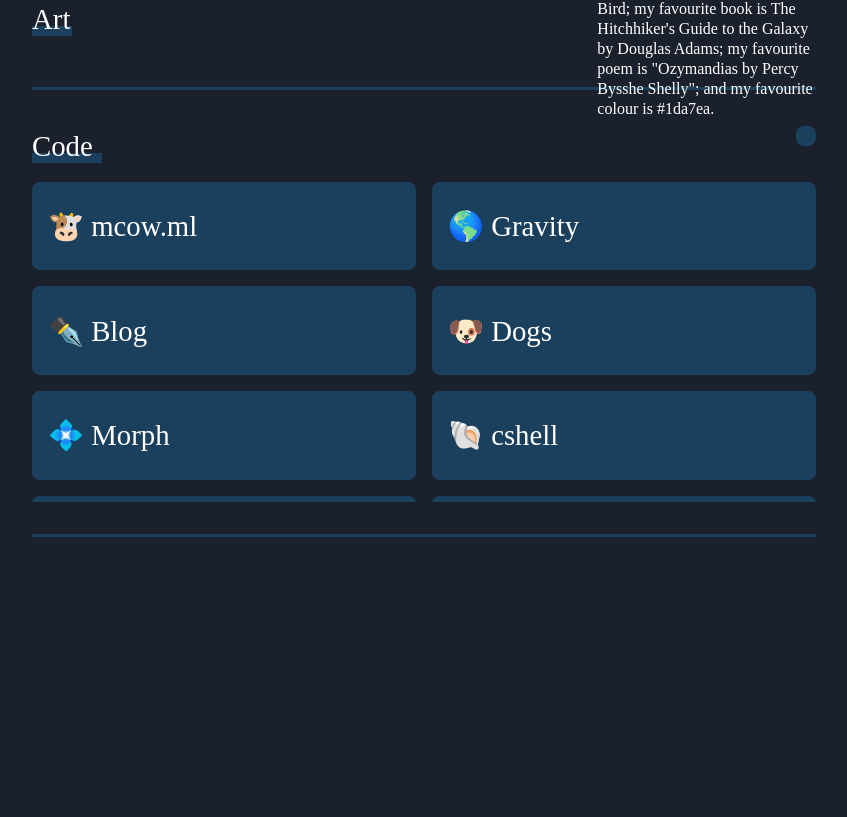
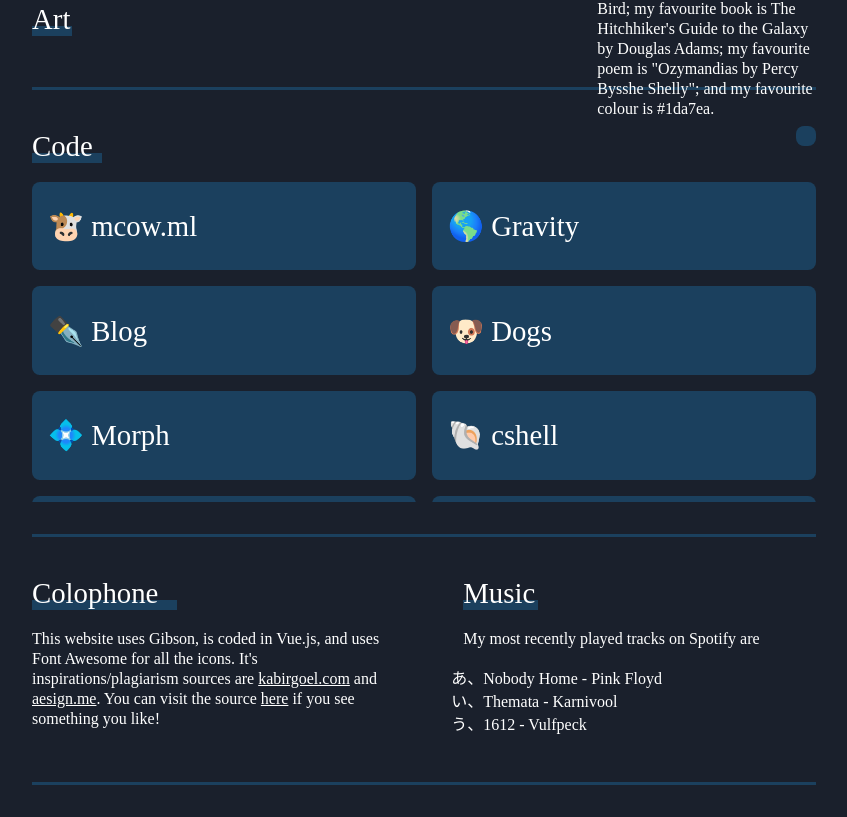
Before and after one commit to vanajmoorthy/vanaj.io, a Vue app: page / in a window 1280 px wide. Shown: the part 572-1389 px from the top of the page, without its empty margins (216-1063 px from the left). Before the commit the page ends 1141 px from the top, so only its background shows below. Built offline with nearby package versions, Linux system fonts and the light colour scheme; the HTML template or start-up script is replaced by a standard one; a web font is replaced by a local one.

Commit message:
ColophonMusic

```diff
--- a/src/App.vue
+++ b/src/App.vue
@@ -14,6 +14,8 @@
 			<HorizontalDivider></HorizontalDivider>
 			<Code></Code>
 			<HorizontalDivider></HorizontalDivider>
+			<ColophonMusic></ColophonMusic>
+			<HorizontalDivider></HorizontalDivider>
 		</div>
 	</div>
 </template>
@@ -24,6 +26,7 @@
 import Hero from "./components/Hero.vue";
 import Art from "./components/Art.vue";
 import Code from "./components/Code.vue";
+import ColophonMusic from "./components/ColophonMusic.vue";
 
 export default {
 	name: "App",
@@ -33,6 +36,7 @@
 		Hero,
 		Art,
 		Code,
+		ColophonMusic,
 	},
 	data() {
 		return {
--- a/src/components/Card.vue
+++ b/src/components/Card.vue
@@ -35,8 +35,12 @@
 	cursor: pointer;
 }
 
-.card:hover + .fas {
-	transform: translateY(-10px);
+.card:hover svg {
+	transform: translateY(-5px);
+}
+
+svg {
+	transition: all ease 0.3s;
 }
 
 .col {
--- a/src/components/Code.vue
+++ b/src/components/Code.vue
@@ -177,6 +177,14 @@
 	}
 }
 
+.rotate {
+	transform: rotate(180deg);
+}
+
+.no-rotate {
+	transform: rotate(0deg);
+}
+
 h1 {
 	font-size: 1.8rem;
 	font-weight: 500;
@@ -207,4 +215,8 @@
 	transition: background-color ease 0.2s;
 	cursor: pointer;
 }
+
+.row button:focus {
+	outline: none;
+}
 </style>
--- /dev/null
+++ b/src/components/Colophon.vue
@@ -0,0 +1,43 @@
+<template>
+	<div>
+		<h1>Colophone</h1>
+		<p>
+			This website uses Gibson, is coded in Vue.js, and uses Font Awesome
+			for all the icons. It's inspirations/plagiarism sources are
+			<a href="https://kabirgoel.com">kabirgoel.com</a> and
+			<a href="https://aesign.me">aesign.me</a>. You can visit the source
+			<a href="https://github.com/vanajmoorthy/vanajmoorthy.com">here</a>
+			if you see something you like!
+		</p>
+	</div>
+</template>
+
+<script>
+export default {
+	name: "Colophon",
+};
+</script>
+
+<style scoped>
+a {
+	color: white;
+}
+
+div {
+	width: 45%;
+}
+h1 {
+	font-size: 1.8rem;
+	color: white;
+	font-weight: 500;
+	border-bottom: 10px solid #1b405e;
+	line-height: 0.4;
+	width: 145px;
+}
+p {
+	color: white;
+	font-weight: 300;
+	font-size: 1rem;
+	line-height: 20px;
+}
+</style>
--- /dev/null
+++ b/src/components/ColophonMusic.vue
@@ -0,0 +1,40 @@
+<template>
+	<div class="row">
+		<Colophon></Colophon>
+		<Music
+			:song1="song1"
+			:song2="song2"
+			:song3="song3"
+			:artist1="artist1"
+			:artist2="artist2"
+			:artist3="artist3"
+		></Music>
+	</div>
+</template>
+
+<script>
+import Colophon from "./Colophon.vue";
+import Music from "./Music.vue";
+export default {
+	name: "ColophonMusic",
+	components: { Colophon, Music },
+	data() {
+		return {
+			song1: "Nobody Home",
+			artist1: "Pink Floyd",
+			song2: "Themata",
+			artist2: "Karnivool",
+			song3: "1612",
+			artist3: "Vulfpeck",
+		};
+	},
+};
+</script>
+
+<style scoped>
+.row {
+	display: flex;
+	flex-direction: row;
+	justify-content: space-between;
+}
+</style>
--- /dev/null
+++ b/src/components/Music.vue
@@ -0,0 +1,52 @@
+<template>
+	<div>
+		<h1>Music</h1>
+		<p>My most recently played tracks on Spotify are</p>
+		<ul>
+			<li>{{ song1 }} - {{ artist1 }}</li>
+			<li>{{ song2 }} - {{ artist2 }}</li>
+			<li>{{ song3 }} - {{ artist3 }}</li>
+		</ul>
+	</div>
+</template>
+
+<script>
+export default {
+	name: "Colophon",
+	props: {
+		song1: String,
+		song2: String,
+		song3: String,
+		artist1: String,
+		artist2: String,
+		artist3: String,
+	},
+};
+</script>
+
+<style scoped>
+div {
+	width: 45%;
+}
+h1 {
+	font-size: 1.8rem;
+	color: white;
+	font-weight: 500;
+	border-bottom: 10px solid #1b405e;
+	line-height: 0.4;
+	width: 75px;
+}
+p {
+	color: white;
+	font-weight: 300;
+	font-size: 1rem;
+	line-height: 20px;
+}
+
+ul {
+	color: white;
+	margin-block-start: 0;
+	padding-inline-start: 20px;
+	list-style-type: hiragana;
+}
+</style>
```
